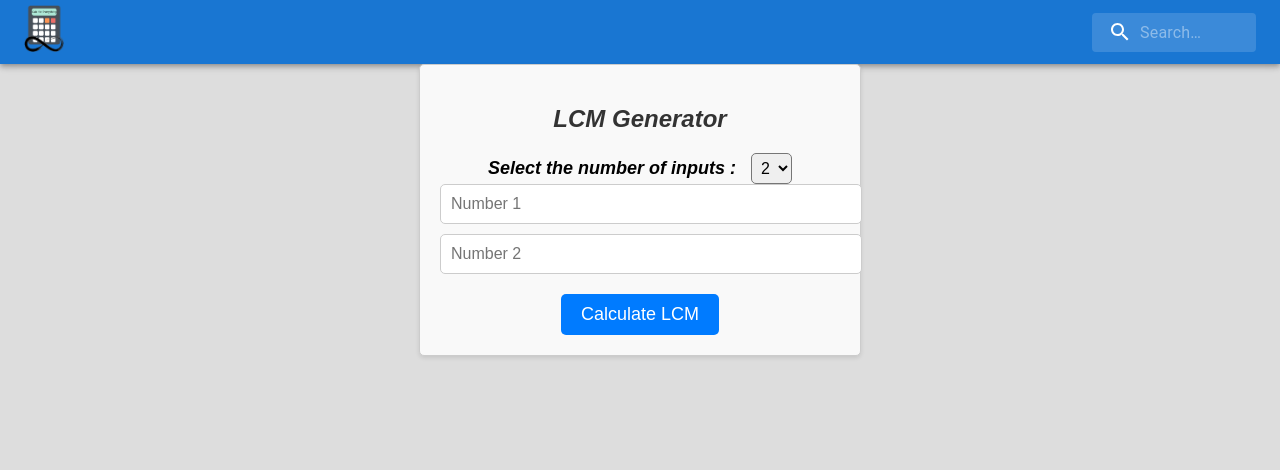
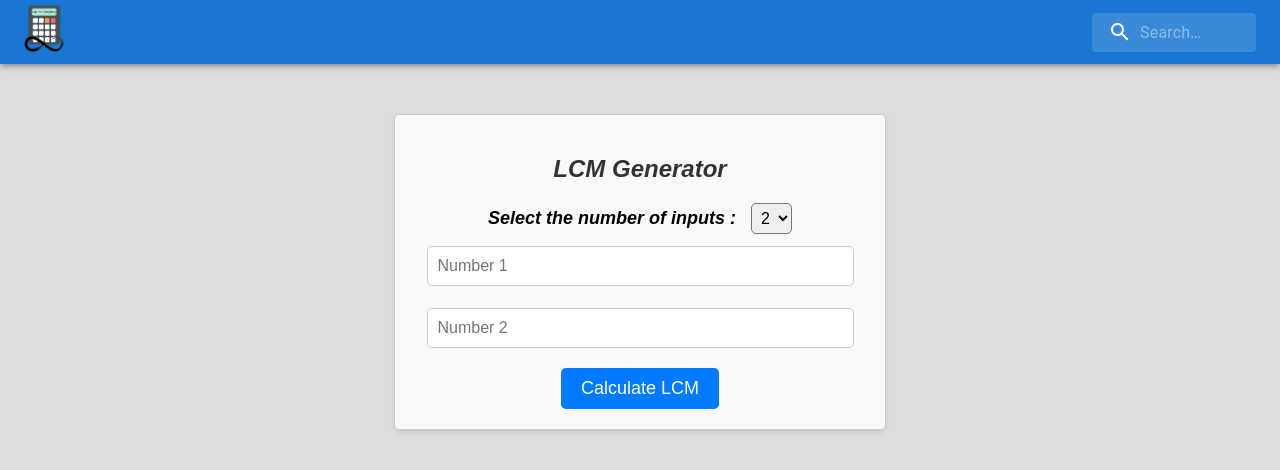
Before and after one commit to SarthakKeshari/calc_for_everything, a React (Create React App) app in the folder calculators/: page /lcmcalc in a window 1280 px wide. Shown: the top 470 px of the page. Built offline with nearby package versions, Linux system fonts and the light colour scheme.

Commit message:
LCM Calculator Resolved

```diff
--- a/calculators/src/mathematical/lcmCalc/MainLCMCalc.js
+++ b/calculators/src/mathematical/lcmCalc/MainLCMCalc.js
@@ -14,6 +14,12 @@ class MainLCMCalc extends Component {
   handleInputChange = (e, index) => {
     const { value } = e.target;
     const numbers = [...this.state.numbers];
+
+    if (value > 1000) {
+      alert('Please enter a value less than or equal to 1000');
+      return;
+    }
+
     numbers[index] = value;
     this.setState({ numbers });
   };
@@ -55,10 +61,10 @@ class MainLCMCalc extends Component {
 
   render() {
     return (
-      <div className="lcm-generator-container my-5">
+      <div className="lcm-generator-container" style={{marginTop:'50px'}}>
         <h2 className='my-3'><strong><i>LCM Generator</i></strong></h2>
-        <label className='my-3'>Select the number of inputs : </label>
-        <select className='mx-2'
+        <label className='my-5'>Select the number of inputs : </label>
+        <select className='m-2'
   value={this.state.numberOfInputs}
   onChange={this.handleNumberOfInputsChange}
 >
@@ -84,7 +90,11 @@ class MainLCMCalc extends Component {
           ))}
         </form>
         <button className='my-2' onClick={this.calculateLCM}>Calculate LCM</button>
-        {this.state.result && <p className=" my-2 result" style={{color:"green"}}>LCM : {this.state.result}</p>}
+        {this.state.result && (
+          <p className="my-2 result" style={{ color: "green" }}>
+            LCM : {this.state.result}
+          </p>
+        )}
       </div>
     );
   }
--- a/calculators/src/mathematical/lcmCalc/mainLCMCalc.css
+++ b/calculators/src/mathematical/lcmCalc/mainLCMCalc.css
@@ -1,7 +1,7 @@
 /* LCMGenerator.css */
 .lcm-generator-container {
     font-family: Arial, sans-serif;
-    max-width: 400px;
+    max-width: 450px;
     margin: 0 auto;
     padding: 20px;
     border: 1px solid #ccc;
@@ -18,8 +18,9 @@
   }
 
   input[type="number"] {
-    width: 100%;
+    width: 90%;
     padding: 10px;
+    margin-top: 12px;
     margin-bottom: 10px;
     border: 1px solid #ccc;
     border-radius: 5px;
```
